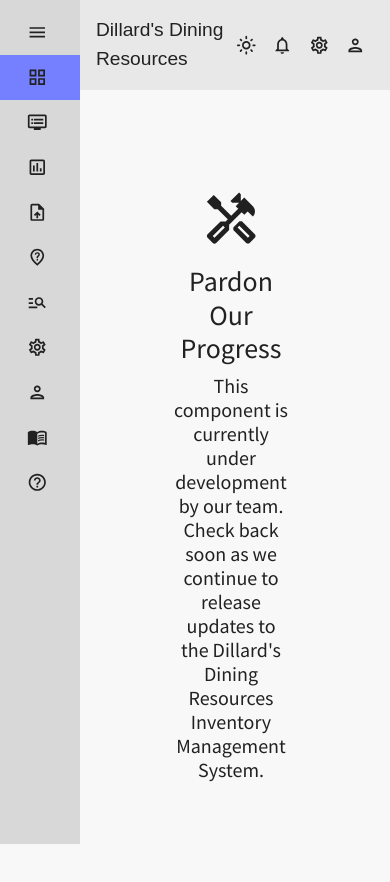
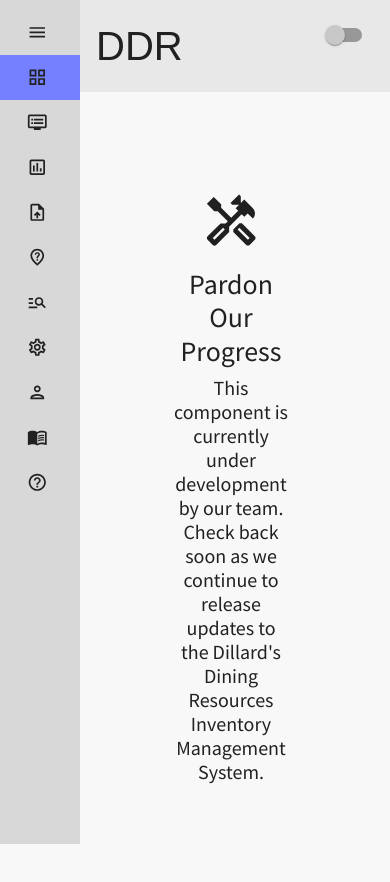
Before and after one commit to todd-buck/CapstoneProject, a React (Create React App) app in the folder DDRInventory-UI/: page / in a window 390 px wide. Shown: the top 882 px of the page. Built offline with nearby package versions, Linux system fonts and the light colour scheme; a web font is replaced by a local one.

Commit message:
Changes: - Deleted Topbar items. - Replaced Darkmode button with a Switch. - Moved the Mobile Detect into Topbar.
Next Steps/Action Items:
- Add Icons to the Darkmode Switch.

```diff
--- a/DDRInventory-UI/src/scenes/global/Topbar.jsx
+++ b/DDRInventory-UI/src/scenes/global/Topbar.jsx
@@ -6,6 +6,8 @@
 import IconButton from "@mui/material/IconButton";
 import Link from "@mui/material/Link"
 import Typography from '@mui/material/Typography';
+import Switch from '@mui/material/Switch';
+import useMediaQuery from "@mui/material/useMediaQuery";
 
 import useTheme from "@mui/material/styles/useTheme";
 
@@ -16,12 +18,13 @@
 import SettingsOutlinedIcon from "@mui/icons-material/SettingsOutlined";
 import PersonOutlinedIcon from "@mui/icons-material/PersonOutlined";
 
+
 const Topbar = () => {
     const theme = useTheme();
     const colors = tokens(theme.palette.mode, theme.palette.scheme);
     const colorMode = useContext(ColorModeContext);
-    const iconStyle = {color: colors.gray[100]}
-
+    const iconStyle = { color: colors.gray[100] }
+    const isPhone = useMediaQuery('(max-width:600px)')
 
     return (
         <Box display="flex" justifyContent="space-between" p={2} sx={{backgroundColor: colors.primary[200]}}>
@@ -33,12 +36,14 @@
                     variant="logo_large"
                     color={colors.gray[100]}
                 >
-                    Dillard's Dining Resources
+                    {isPhone ? "DDR" : "Dillard's Dining Resources"}
+
                 </Typography>
             </Link>
 
             {/* Icons */}
             <Box display="flex">
+                {/*
                 <IconButton onClick={colorMode.toggleColorMode}
                     style={iconStyle}>
                     {theme.palette.mode === 'dark' ? (
@@ -47,15 +52,46 @@
                         <LightModeOutlinedIcon />
                     )}
                 </IconButton>
+                */}
+                <Switch onClick={colorMode.toggleColorMode}
+                    sx={{
+                        '& .MuiSwitch-switchBase': {
+                            transitionDuration: '300ms',
+                            color: colors.primary[400],
+                            '& + .MuiSwitch-track': {
+                                    backgroundColor: colors.primary[700],
+                                    opacity: 1,
+                                },
+                            //backgroundColor: colors.primary[800],
+                            '&.Mui-checked': {
+                                color: colors.primary[400],
+                                '& + .MuiSwitch-track': {
+                                    backgroundColor: colors.primary[800],
+                                    opacity: 1,
+                                },
+                                '&.Mui-disabled + .MuiSwitch-track': {
+                                    opacity: 0.1,
+                                },
+                            },
+                        }
+                    }}>
+
+                </Switch>
+                {/*
                 <IconButton>
                     <NotificationsOutlinedIcon style={iconStyle} />
                 </IconButton>
+                */}
+                {/*
                 <IconButton>
                     <SettingsOutlinedIcon style={iconStyle} />
                 </IconButton>
+                */}
+                {/*
                 <IconButton>
                     <PersonOutlinedIcon style={iconStyle} />
                 </IconButton>
+                */}
             </Box>
         </Box>
     )
--- a/DDRInventory-UI/src/theme.js
+++ b/DDRInventory-UI/src/theme.js
@@ -82,10 +82,7 @@
             },
             logo_large: {
                 fontFamily: ["Damion", "sans-serif"].join(","),
-                fontSize: '1.2rem',
-                '@media (min-width:600px)': {
-                    fontSize: '2.5rem',
-                }
+                fontSize: 40,
             },
             logo_medium: {
                 fontFamily: ["Damion", "sans-serif"].join(","),
```
